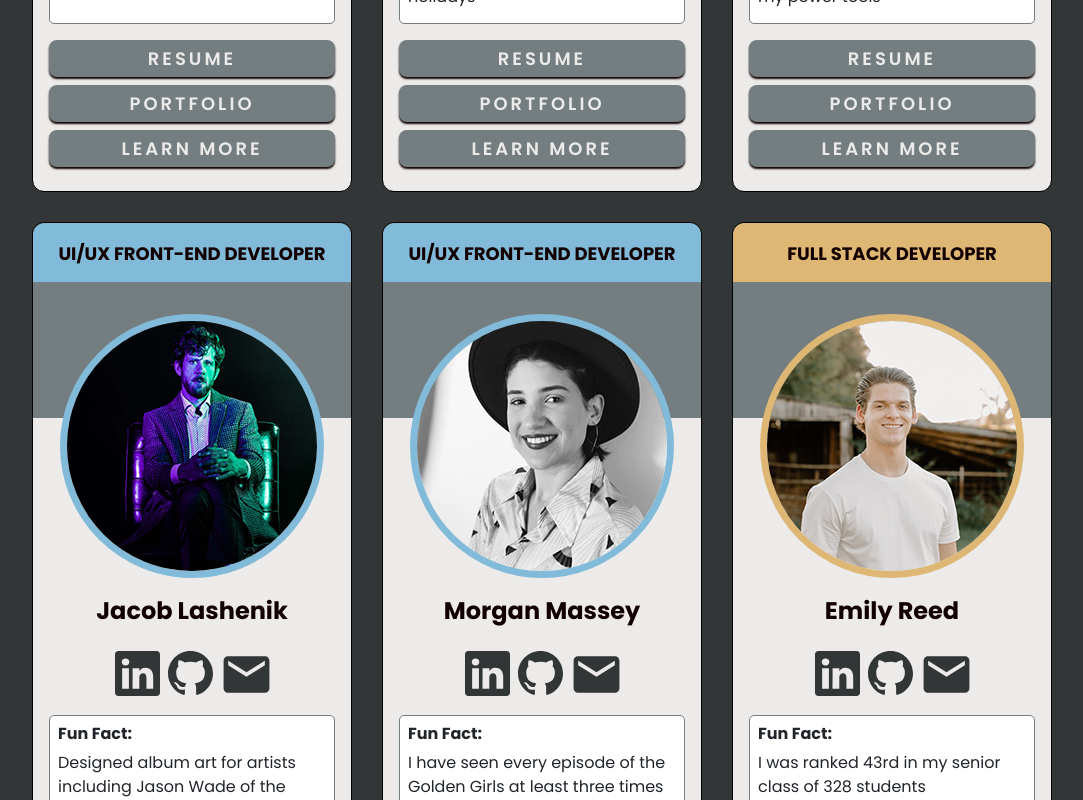
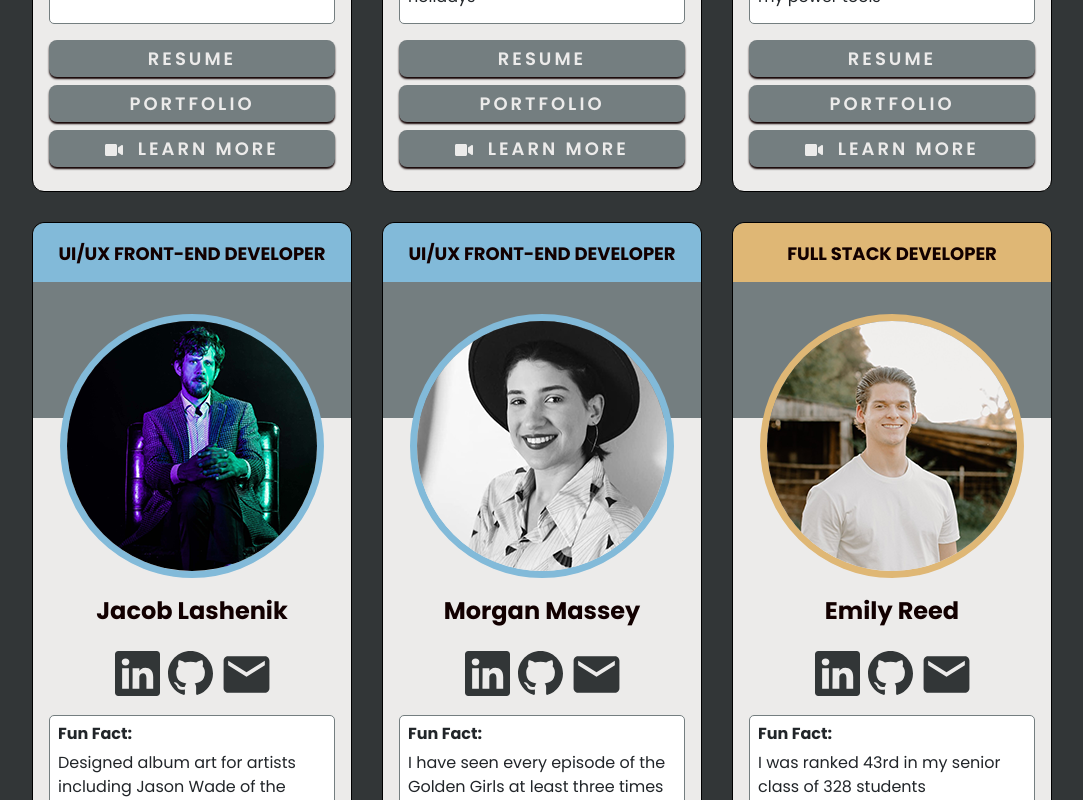
Before and after one commit to nss-day-cohort-51/nss-day-cohort-51.github.io, a React (Create React App) app: page / in a window 1280 px wide. Shown: the part 1260-2060 px from the top of the page, without its empty margins (98-1181 px from the left). Built offline with nearby package versions, Linux system fonts and the light colour scheme.

Commit message:
mw-feat-Add-Video-icon-LearnMore-102 Imported fontawesome icon from react-icons; added the FAVIDEO icon to the DevCard Learn More button.

```diff
--- a/src/components/DevCard.js
+++ b/src/components/DevCard.js
@@ -5,6 +5,7 @@ import { MediaIcons } from "../components/MediaIcons";
 import { CapBtn } from "../components/MediaButtons";
 import "../styles/custom.scss";
 import { buttonColor, borderColor, DevCardAddClass } from "./helpers";
+import { IconName } from "react-icons/fa";
 
 export const DevCard = ({ obj, allTechStack }) => {
   return (
--- a/src/components/MediaButtons.js
+++ b/src/components/MediaButtons.js
@@ -7,6 +7,8 @@ import { MediaIcons } from "../components/MediaIcons";
 import { ModalTech } from "../components/ModalTech";
 import { buttonColor, colorSet } from "./helpers";
 import "../styles/custom.scss";
+import { IconName, FaVideo } from "react-icons/fa";
+
 
 export const CapBtn = ({ obj, allTechStack }) => {
   const [show, setShow] = useState(false);
@@ -21,7 +23,7 @@ export const CapBtn = ({ obj, allTechStack }) => {
           className="dev-card__capstone dev-card__button"
           onClick={handleShow}
         >
-          LEARN MORE
+         <FaVideo /> &nbsp;LEARN MORE
         </span>
       </div>
       <Modal size="xl" show={show} onHide={handleClose} centered>
```
